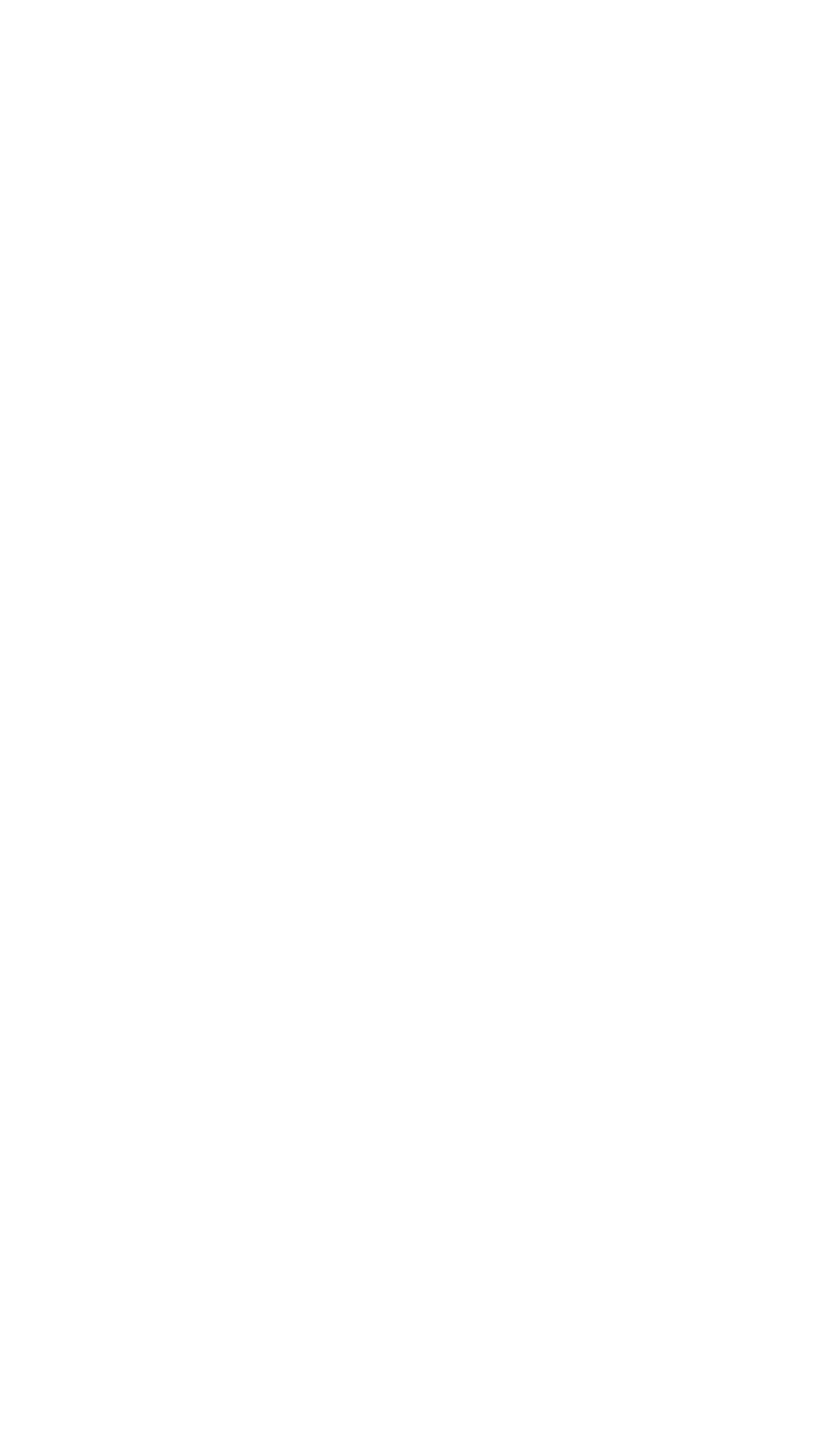
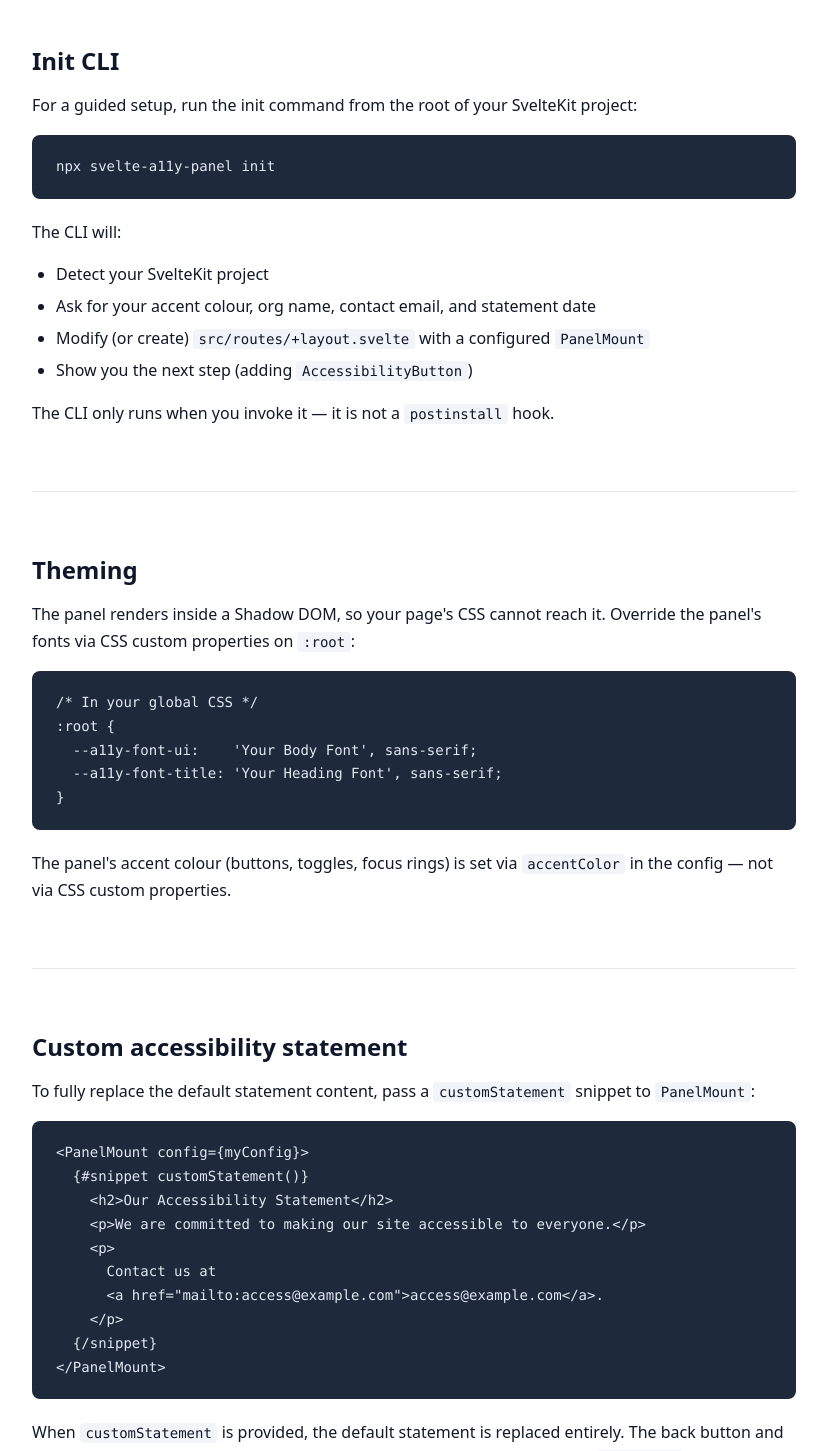
Before and after one commit to curtislmartin/svelte-a11y-panel, a SvelteKit app: page /docs in a window 1280 px wide. Shown: the part 2421-3872 px from the top of the page, without its empty margins (370-1197 px from the left). Before the commit the page ends 2531 px from the top, so only its background shows below. Built offline with nearby package versions, Linux system fonts and the light colour scheme.

Commit message:
feat: add remaining docs sections — init CLI, theming, CSP, host effects

```diff
--- a/src/routes/docs/+page.svelte
+++ b/src/routes/docs/+page.svelte
@@ -75,6 +75,151 @@ yarn add svelte-a11y-panel</code></pre>
   </p>
 </section>
 
+<!-- Init CLI -->
+<section id="init-cli" class="doc-section">
+  <h2>Init CLI</h2>
+  <p>For a guided setup, run the init command from the root of your SvelteKit project:</p>
+  <pre><code>npx svelte-a11y-panel init</code></pre>
+  <p>The CLI will:</p>
+  <ul>
+    <li>Detect your SvelteKit project</li>
+    <li>Ask for your accent colour, org name, contact email, and statement date</li>
+    <li>Modify (or create) <code>src/routes/+layout.svelte</code> with a configured <code>PanelMount</code></li>
+    <li>Show you the next step (adding <code>AccessibilityButton</code>)</li>
+  </ul>
+  <p>The CLI only runs when you invoke it — it is not a <code>postinstall</code> hook.</p>
+</section>
+
+<!-- Theming -->
+<section id="theming" class="doc-section">
+  <h2>Theming</h2>
+  <p>
+    The panel renders inside a Shadow DOM, so your page's CSS cannot reach it.
+    Override the panel's fonts via CSS custom properties on <code>:root</code>:
+  </p>
+  <pre><code>/* In your global CSS */
+:root &#123;
+  --a11y-font-ui:    'Your Body Font', sans-serif;
+  --a11y-font-title: 'Your Heading Font', sans-serif;
+&#125;</code></pre>
+  <p>
+    The panel's accent colour (buttons, toggles, focus rings) is set via
+    <code>accentColor</code> in the config — not via CSS custom properties.
+  </p>
+</section>
+
+<!-- Custom statement -->
+<section id="custom-statement" class="doc-section">
+  <h2>Custom accessibility statement</h2>
+  <p>To fully replace the default statement content, pass a <code>customStatement</code> snippet to <code>PanelMount</code>:</p>
+  <pre><code>&lt;PanelMount config=&#123;myConfig&#125;&gt;
+  &#123;#snippet customStatement()&#125;
+    &lt;h2&gt;Our Accessibility Statement&lt;/h2&gt;
+    &lt;p&gt;We are committed to making our site accessible to everyone.&lt;/p&gt;
+    &lt;p&gt;
+      Contact us at
+      &lt;a href="mailto:access@example.com"&gt;access@example.com&lt;/a&gt;.
+    &lt;/p&gt;
+  &#123;/snippet&#125;
+&lt;/PanelMount&gt;</code></pre>
+  <p>
+    When <code>customStatement</code> is provided, the default statement is replaced entirely.
+    The back button and header are still rendered.
+    For simple cases (org name, email, date), use the <code>statement</code> config fields instead.
+  </p>
+</section>
+
+<!-- Custom trigger -->
+<section id="custom-trigger" class="doc-section">
+  <h2>Custom trigger button</h2>
+  <p>
+    <code>AccessibilityButton</code> is intentionally minimal. Build your own trigger using the state functions directly:
+  </p>
+  <pre><code>&lt;script&gt;
+  import &#123; openPanel, closePanel, getOpen &#125; from 'svelte-a11y-panel';
+&lt;/script&gt;
+
+&lt;button
+  onclick=&#123;() =&gt; getOpen() ? closePanel() : openPanel()&#125;
+  aria-expanded=&#123;getOpen()&#125;
+  aria-controls="a11y-panel"
+&gt;
+  Accessibility settings
+&lt;/button&gt;</code></pre>
+  <p>
+    <code>getOpen()</code> is a reactive getter backed by Svelte 5 <code>$state</code> — it re-runs any template that reads it.
+  </p>
+</section>
+
+<!-- CSP & Privacy -->
+<section id="csp" class="doc-section">
+  <h2>CSP &amp; privacy</h2>
+
+  <h3>Content Security Policy</h3>
+  <p>If your site uses a strict CSP, you will need to permit the following:</p>
+  <div class="table-wrap">
+    <table>
+      <thead><tr><th>Feature</th><th>CSP directive required</th></tr></thead>
+      <tbody>
+        <tr><td>Host-page style injection</td><td><code>style-src 'unsafe-inline'</code> (or a nonce)</td></tr>
+        <tr><td>OpenDyslexic font (dyslexia mode)</td><td><code>font-src cdn.jsdelivr.net</code></td></tr>
+        <tr><td>Self-hosted font</td><td><code>font-src 'self'</code> — set <code>dyslexiaFontUrl</code> to your own URL</td></tr>
+      </tbody>
+    </table>
+  </div>
+  <p>
+    If <code>style-src 'unsafe-inline'</code> is blocked, the panel UI still works but host-page
+    effects (font overrides, contrast filters, cursor changes) will be silent no-ops.
+  </p>
+
+  <h3>Microphone access</h3>
+  <p>
+    Voice navigation uses <code>window.SpeechRecognition</code>, which requests
+    <strong>microphone permission</strong> from the user the first time it is enabled.
+    Speech is processed entirely in the browser — no audio is sent to any server.
+    You may want to mention microphone use in your privacy policy.
+  </p>
+
+  <h3>localStorage</h3>
+  <p>
+    User accessibility preferences are persisted to <code>localStorage</code>.
+    No personally identifiable information is stored.
+  </p>
+
+  <h3>CDN font</h3>
+  <p>
+    When dyslexia mode is enabled, a request is made to <code>cdn.jsdelivr.net</code>.
+    To avoid this, provide your own font URL via <code>dyslexiaFontUrl</code>.
+  </p>
+</section>
+
+<!-- Host page effects -->
+<section id="host-effects" class="doc-section">
+  <h2>Host page effects</h2>
+  <p>
+    When users enable accessibility features, the library actively manipulates the host page.
+    This is intentional — it is the only way to apply adjustments across the entire site.
+    All effects are fully reversed when the user turns them off or the panel is unmounted.
+  </p>
+  <div class="table-wrap">
+    <table>
+      <thead><tr><th>Effect</th><th>What it does</th></tr></thead>
+      <tbody>
+        <tr><td>Style injection</td><td>Injects <code>&lt;style id="a11y-panel-host-styles"&gt;</code> into <code>&lt;head&gt;</code></td></tr>
+        <tr><td>Reading guide / mask</td><td>Appends overlay <code>&lt;div&gt;</code>s to <code>&lt;body&gt;</code></td></tr>
+        <tr><td>Text magnifier</td><td>Appends a magnifier <code>&lt;div&gt;</code> that follows the cursor</td></tr>
+        <tr><td>Link navigator</td><td>Appends a <code>&lt;dialog&gt;</code> listing all <code>a[href]</code> elements</td></tr>
+        <tr><td>Virtual keyboard</td><td>Appends a keyboard <code>&lt;div&gt;</code>; dispatches synthetic <code>KeyboardEvent</code>s</td></tr>
+        <tr><td>Text-to-speech</td><td>Attaches a click listener to <code>document</code>; uses <code>window.speechSynthesis</code></td></tr>
+        <tr><td>Voice navigation</td><td>Uses <code>window.SpeechRecognition</code>; calls <code>window.scrollBy</code>, <code>history.back()</code></td></tr>
+        <tr><td>Navigation keys</td><td>Attaches a <code>keydown</code> listener to <code>document</code></td></tr>
+        <tr><td>Mute sounds</td><td>Sets <code>muted = true</code> on all <code>&lt;audio&gt;</code> and <code>&lt;video&gt;</code> elements</td></tr>
+        <tr><td>Hide emoji</td><td>Wraps emoji text nodes in <code>&lt;span&gt;</code>s with a hidden class</td></tr>
+      </tbody>
+    </table>
+  </div>
+</section>
+
 <style>
   .doc-section {
     margin-bottom: 4rem;
@@ -92,4 +237,6 @@ yarn add svelte-a11y-panel</code></pre>
   th { text-align: left; padding: 0.6rem 0.75rem; background: var(--color-sidebar-bg); border-bottom: 2px solid var(--color-border); font-weight: 600; }
   td { padding: 0.6rem 0.75rem; border-bottom: 1px solid var(--color-border); vertical-align: top; }
   td:first-child code { white-space: nowrap; }
+  ul { margin: 0 0 1rem; padding-left: 1.5rem; }
+  li { margin-bottom: 0.4rem; line-height: 1.6; }
 </style>
```
